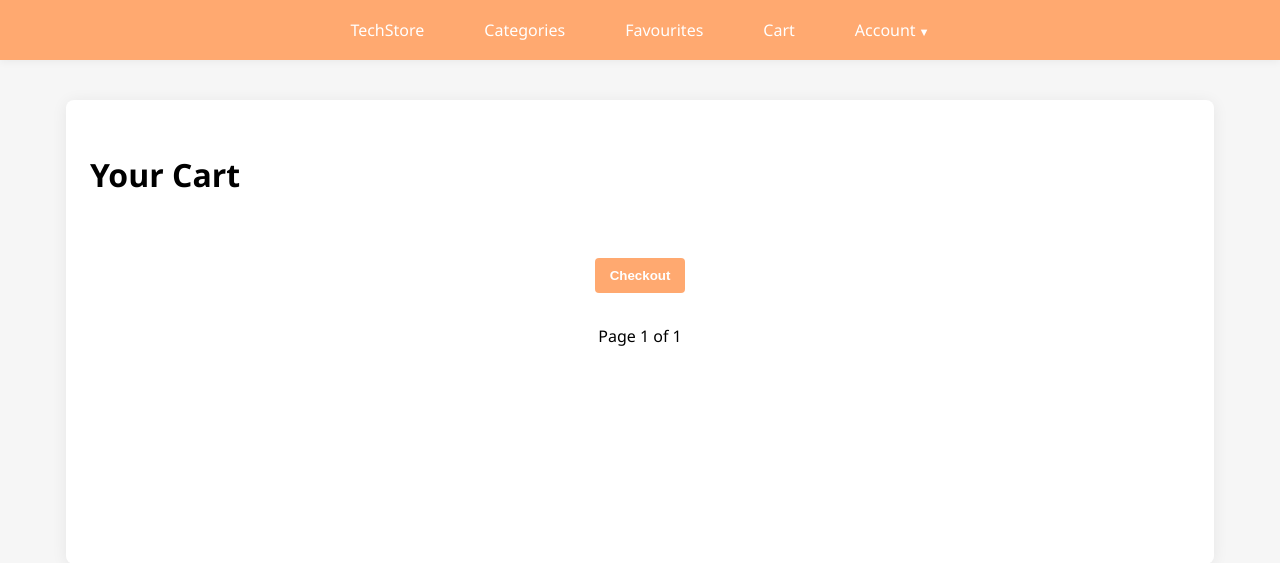
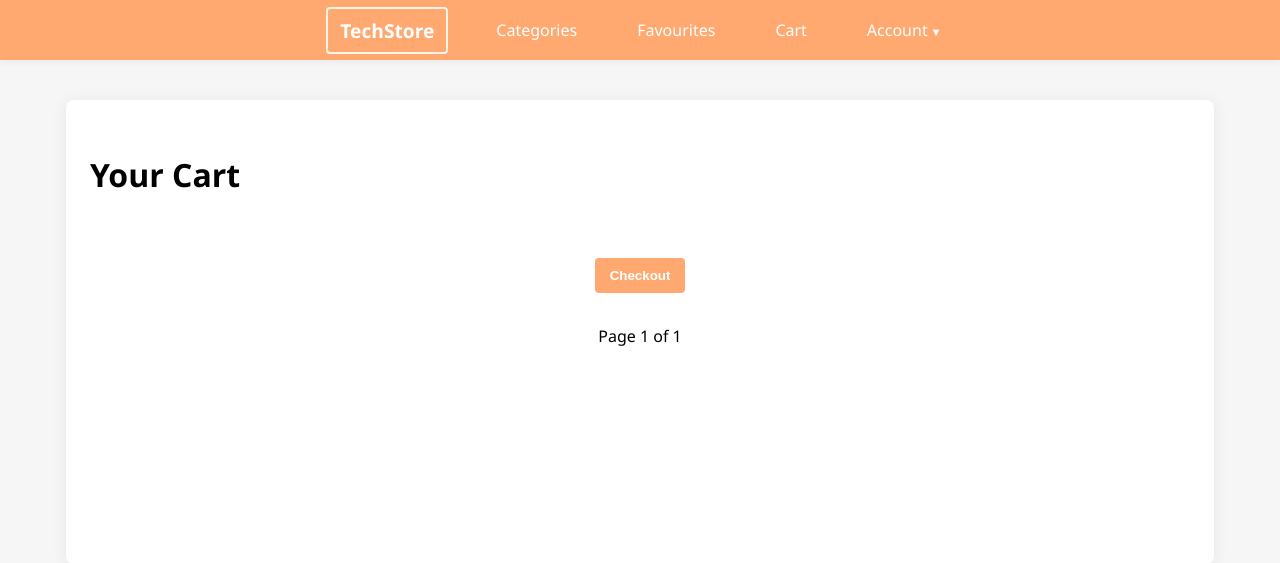
Before and after one commit to nazbur05/ecom, a Django app: page /shop/cart/ in a window 1280 px wide. Shown: the top 563 px of the page. Run offline with Django 5.2, Linux system fonts and the light colour scheme; the visitor is signed in with stand-in values (Sample User, id 1); data comes from the database, SQL or seed files in the repository; data that the repository does not hold is empty.

Commit message:
fix styles

```diff
--- a/shop/static/shop/css/styles.css
+++ b/shop/static/shop/css/styles.css
@@ -1,4 +1,10 @@
 /* will clean up later */
+
+.storename {
+    font-size: larger;
+    font-weight: bold;
+    border: 2px solid oldlace;
+}
 
 body {
     margin: 0;
--- a/shop/templates/base.html
+++ b/shop/templates/base.html
@@ -13,7 +13,7 @@
         <div class="nav-categories-wrapper" style="position:relative;">
             <nav>
                 <ul>
-                    <li><a href="{% url 'home' %}">TechStore</a></li>
+                    <li><a href="{% url 'home' %}" class='storename'>TechStore</a></li>
                     <li class="categories-menu">
                         <a href="#">Categories</a>
                     </li>
```
